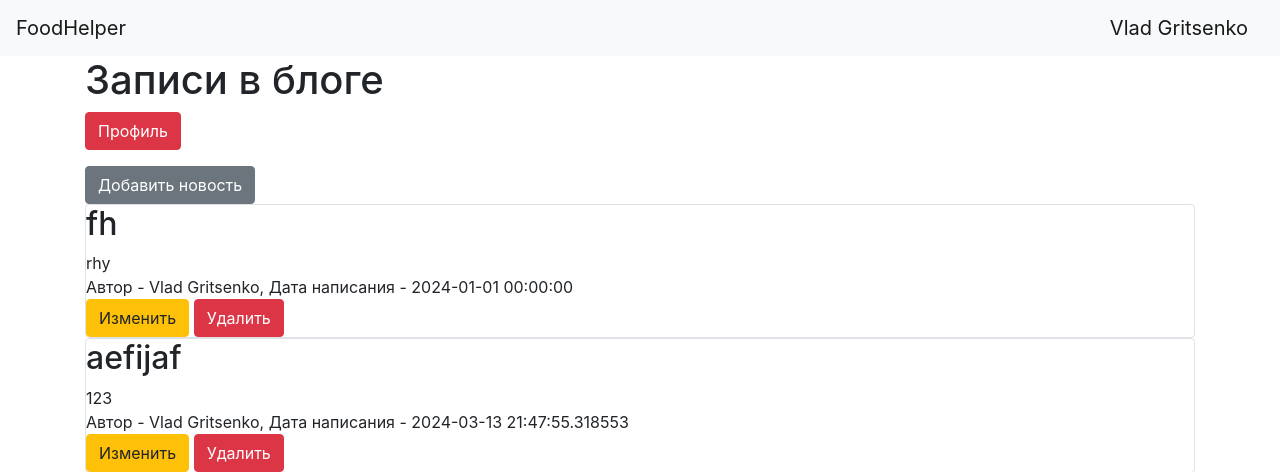
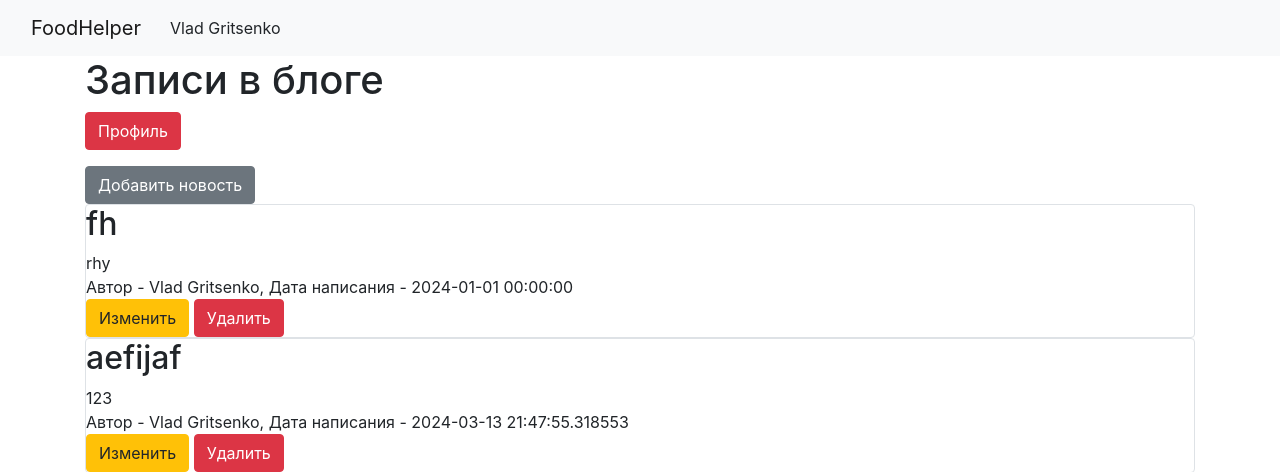
Before and after one commit to Gr1zee/Food-Helper, a Flask app: page / in a window 1280 px wide. Shown: the top 472 px of the page. Run offline with Flask 3, Linux system fonts and the light colour scheme; a user stored in the database is signed in; data comes from the database, SQL or seed files in the repository; some libraries are stand-ins or nearby versions.

Commit message:
Add dropdown profile

```diff
--- a/templates/base.html
+++ b/templates/base.html
@@ -10,18 +10,36 @@
     <title>{{title}}</title>
 </head>
 <body>
+<script src="https://cdn.jsdelivr.net/npm/bootstrap@5.3.3/dist/js/bootstrap.bundle.min.js" integrity="sha384-YvpcrYf0tY3lHB60NNkmXc5s9fDVZLESaAA55NDzOxhy9GkcIdslK1eN7N6jIeHz" crossorigin="anonymous"></script>
 <header>
-    <nav class="navbar navbar-light bg-light">
+    <nav class="navbar navbar-expand-lg navbar-light bg-light">
+        <div class="container-fluid">
         <a class="navbar-brand" href="/">FoodHelper</a>
         {% if current_user.is_authenticated %}
-    <a class="navbar-brand" href="/logout">{{ current_user.name }}</a>
+            <button class="navbar-toggler" type="button" data-bs-toggle="collapse" data-bs-target="#navbarNavLightDropdown" aria-controls="navbarNavLightDropdown" aria-expanded="false" aria-label="Toggle navigation">
+      <span class="navbar-toggler-icon"></span>
+    </button>
+         <div class="collapse navbar-collapse" id="navbarNavLightDropdown">
+      <ul class="navbar-nav">
+        <li class="nav-item dropdown">
+          <button class="btn btn-light dropdown-toggle-end" data-bs-toggle="dropdown" aria-expanded="false">
+            {{ current_user.name }}
+          </button>
+          <ul class="dropdown-menu dropdown-menu-light">
+            <li><a class="dropdown-item" href="/profile/{{ current_user.id }}">Профиль</a></li>
+            <li><a class="dropdown-item" href="/logout">Выйти</a></li>
+          </ul>
+        </li>
+      </ul>
+    </div>
+  </div>
+</nav>
 {% else %}
     <p>
         <a class="btn btn-primary " href="/register">Зарегистрироваться</a>
         <a class="btn btn-success" href="/login">Войти</a>
     </p>
 {% endif %}
-    </nav>
 </header>
 <!-- Begin page content -->
 <main role="main" class="container">
```
